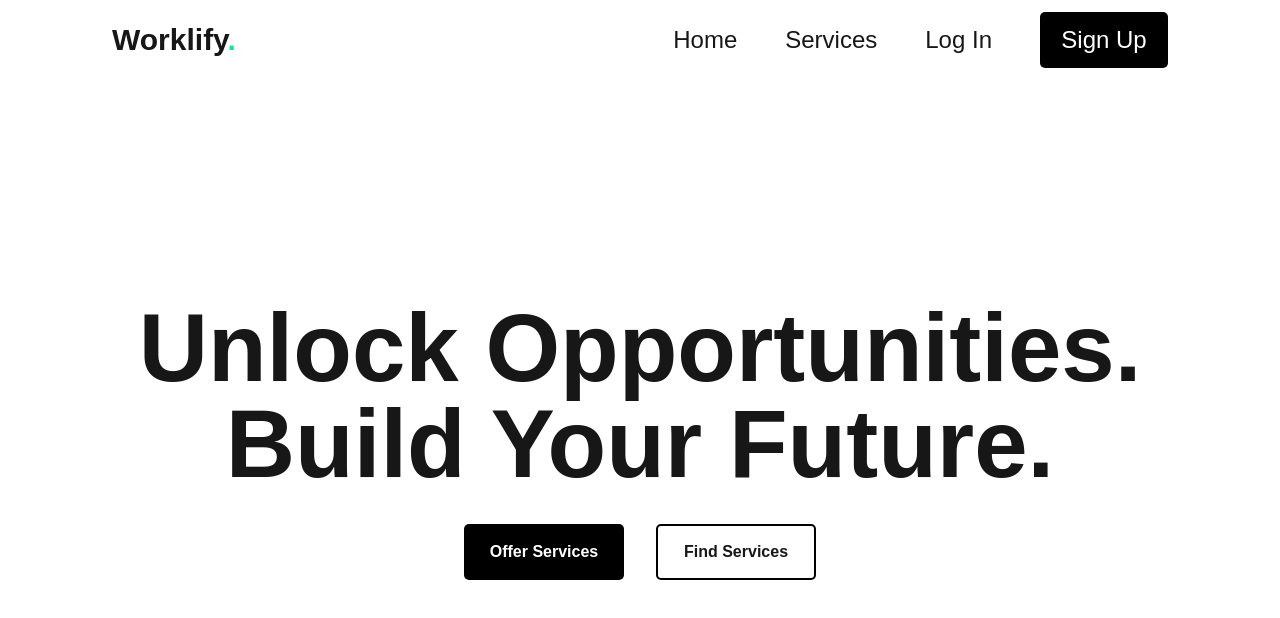
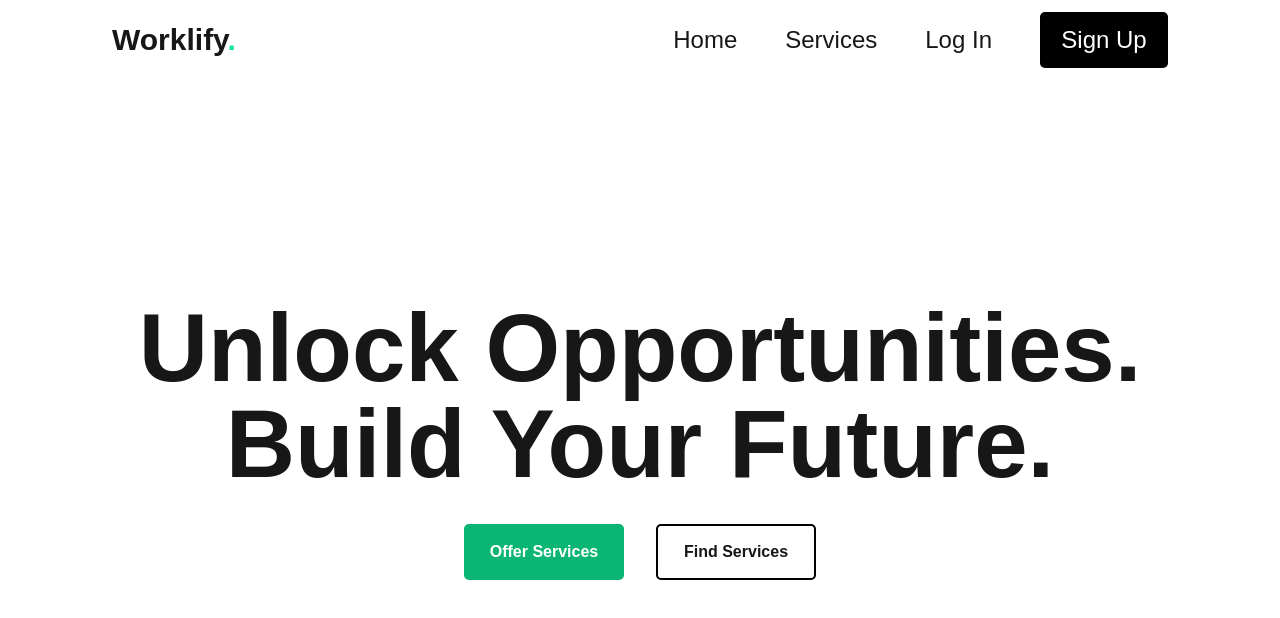
Before and after one commit to Omikhe/worklify, a Next.js app: page / in a window 1280 px wide. Shown: the top 618 px of the page. Built offline with nearby package versions, Linux system fonts and the light colour scheme.

Commit message:
add some color

```diff
--- a/app/page.tsx
+++ b/app/page.tsx
@@ -10,7 +10,7 @@ export default function Home() {
           Build Your Future.</h1>
         <div className="flex gap-8">
 
-          <Link href={"#"} className="flex justify-center items-center md:w-40 md:h-14 md:bg-black md:text-white md:px-[32px] md:py-[16px] text-nowrap rounded-[5px]">
+          <Link href={"#"} className="flex justify-center items-center md:w-40 md:h-14 md:bg-[#0BB574] md:text-white md:px-[32px] md:py-[16px] text-nowrap rounded-[5px]">
             <div>
               Offer Services
             </div>
```
